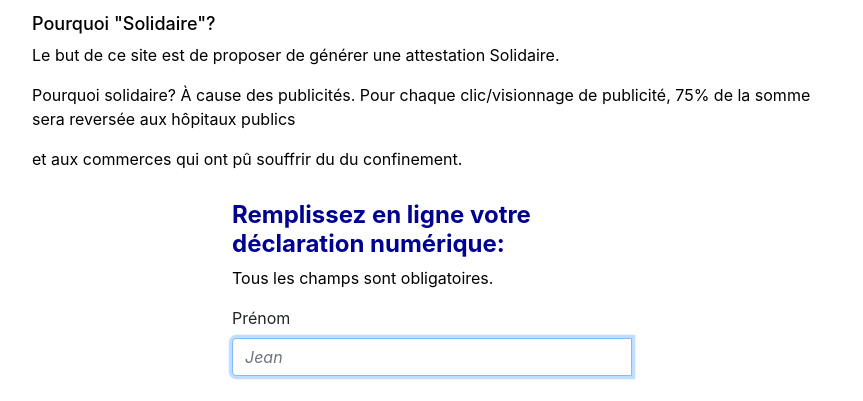
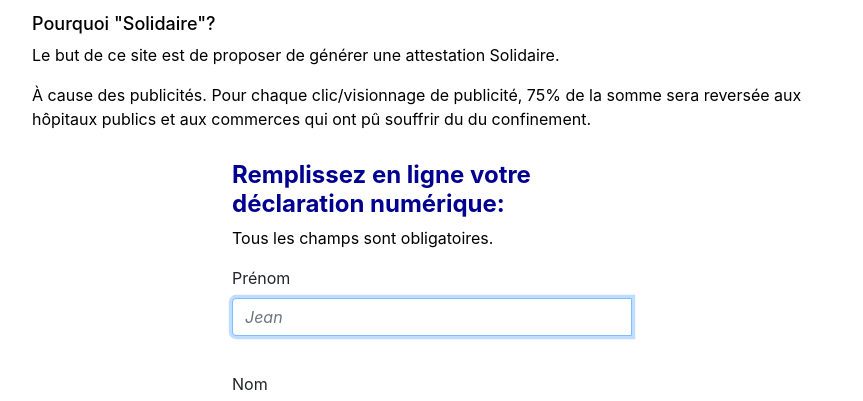
Before and after one commit to TocheVoronwe/attestation, a website built with Parcel: page src/index.html in a window 1280 px wide. Shown: the part 359-760 px from the top of the page, without its empty margins (208-1071 px from the left). Built offline with nearby package versions, Linux system fonts and the light colour scheme.

Commit message:
Change 'why?' text

```diff
--- a/src/index.html
+++ b/src/index.html
@@ -62,8 +62,7 @@
     <div class="wrapper">
       <h2>Pourquoi "Solidaire"?</h2>
       <p>Le but de ce site est de proposer de générer une attestation Solidaire.</p>
-      <p>Pourquoi solidaire? À cause des publicités. Pour chaque clic/visionnage de publicité, 75% de la somme sera reversée aux hôpitaux publics</p>
-      <p>et aux commerces qui ont pû souffrir du du confinement.</p>
+      <p>À cause des publicités. Pour chaque clic/visionnage de publicité, 75% de la somme sera reversée aux hôpitaux publics et aux commerces qui ont pû souffrir du du confinement.</p>
         <form id="form-profile" accept-charset="UTF-8">
             <h2 class="titre-2">Remplissez en ligne votre déclaration numérique: </h2>
             <p class="msg-info">Tous les champs sont obligatoires.</p>
```
